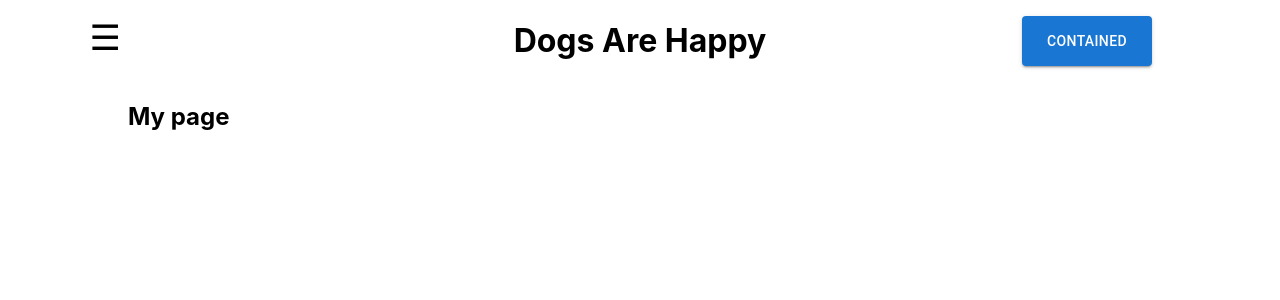
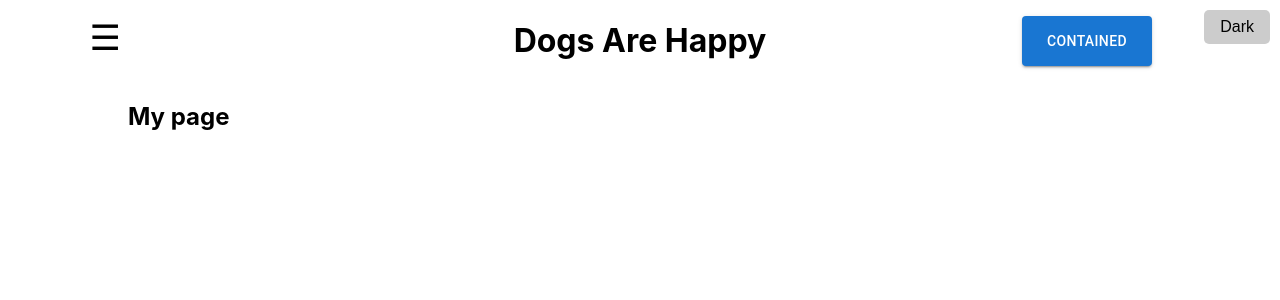
Before and after one commit to YanaK99/dogs-are-happy, a React (Create React App) app: page / in a window 1280 px wide. Shown: the top 300 px of the page. Built offline with nearby package versions, Linux system fonts and the light colour scheme.

Commit message:
feat(DAH-8): create dark mode

```diff
--- a/package.json
+++ b/package.json
@@ -26,6 +26,7 @@
     "eslint-plugin-react-hooks": "^4.6.0",
     "prettier": "^3.0.0",
     "prettier-eslint-cli": "^4.3.0",
+    "prop-types": "^15.8.1",
     "react": "^18.2.0",
     "react-dom": "^18.2.0",
     "react-router": "^6.14.1",
--- a/src/App.js
+++ b/src/App.js
@@ -1,20 +1,24 @@
-import React from "react";
+import React, { useContext } from "react";
 import { Header } from "./components/Header";
 import { Navigation } from "./components/Navigation";
-import { Container } from "./styled";
+import { Container, ThemeButton, Wrapper } from "./styled";
 import { Route, Routes } from "react-router-dom";
 import MyPage from "./pages/MyPage/MyPage";
 import MyFriend from "./pages/MyFriend/MyFriend";
 import News from "./pages/News/News";
 import Settings from "./pages/Settings/Settings";
 import ErrorPage from "./pages/ErrorPage/ErrorPage";
+import ThemeContext from "./context/ThemeContext";
 
 function App() {
+    const ctx = useContext(ThemeContext);
     return (
+        <Wrapper $mode={ctx.darkMode}>
             <Container>
                 <>
                     <Navigation />
                     <Header />
+
                     <Routes>
                         <Route path="/" element={<MyPage />} />
                         <Route path="/myfriend" element={<MyFriend />} />
@@ -24,6 +28,10 @@ function App() {
                     </Routes>
                 </>
             </Container>
+            <ThemeButton onClick={ctx.toggleMode}>
+                {ctx.darkMode ? "Light" : "Dark"}
+            </ThemeButton>
+        </Wrapper>
     );
 }
 
--- a/src/components/Header/Header.js
+++ b/src/components/Header/Header.js
@@ -3,11 +3,13 @@ import { HeaderItem, HeaderWrapper, Button } from "./styled";
 
 const Header = () => {
     return (
-        <HeaderWrapper>
-            <HeaderItem />
-            <h1>Dogs Are Happy</h1>
-            <Button variant="contained">Contained</Button>
-        </HeaderWrapper>
+        <>
+            <HeaderWrapper>
+                <HeaderItem />
+                <h1>Dogs Are Happy</h1>
+                <Button variant="contained">Contained</Button>
+            </HeaderWrapper>
+        </>
     );
 };
 
--- /dev/null
+++ b/src/context/ThemeContext.js
@@ -0,0 +1,27 @@
+import React from "react";
+import { createContext, useState } from "react";
+import PropTypes from "prop-types";
+
+const ThemeContext = createContext({
+    darkMode: false,
+    toggleMode: () => {},
+});
+
+export const ThemeContextProvider = ({ children }) => {
+    const [darkMode, setDarkMode] = useState(false);
+    const toggleMode = () => {
+        setDarkMode((prevState) => !prevState);
+    };
+
+    return (
+        <ThemeContext.Provider value={{ darkMode, toggleMode }}>
+            {children}
+        </ThemeContext.Provider>
+    );
+};
+
+ThemeContextProvider.propTypes = {
+    children: PropTypes.node.isRequired,
+};
+
+export default ThemeContext;
--- a/src/index.js
+++ b/src/index.js
@@ -3,12 +3,15 @@ import ReactDOM from "react-dom/client";
 import "./index.css";
 import App from "./App";
 import { BrowserRouter as Router } from "react-router-dom";
+import { ThemeContextProvider } from "./context/ThemeContext";
 
 const root = ReactDOM.createRoot(document.getElementById("root"));
 root.render(
     <React.StrictMode>
-        <Router>
-            <App />
-        </Router>
+        <ThemeContextProvider>
+            <Router>
+                <App />
+            </Router>
+        </ThemeContextProvider>
     </React.StrictMode>,
 );
--- a/src/styled.js
+++ b/src/styled.js
@@ -3,4 +3,30 @@ import styled from "styled-components";
 export const Container = styled.div`
     max-width: 80vw;
     margin: 0 auto;
+    height: 100vh;
 `;
+export const Wrapper = styled.div`
+    background-color: ${(props) => (props.$mode ? "#888" : "#fff")};
+    color: ${(props) => (props.$mode ? "whitesmoke" : "#000")};
+`;
+
+// export const GlobalStyle = createGlobalStyle`
+//     body {
+//         background: ${(props) => (props.$darkMode ? "#888" : "#fff")};
+//         color: ${(props) => (props.$darkMode ? "whitesmoke" : "#000")};
+//     }
+// `;
+export const ThemeButton = styled.button`
+    padding: 0.5rem 1rem;
+    border: none;
+    border-radius: 5px;
+    background: #ccc;
+    cursor: pointer;
+    font-size: 1rem;
+    position: absolute;
+    top: 10px;
+    right: 10px;
+    &:hover {
+        background: #efefe8;
+    }
+`;
```
Also changed, not shown: 2 other files (tests, documents, lock files or other folders). Lines whose indentation alone changed are shown as unchanged.
